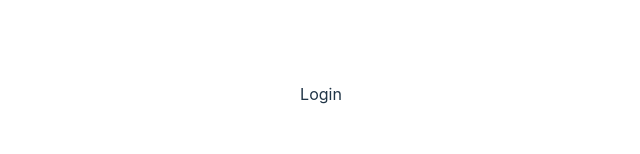
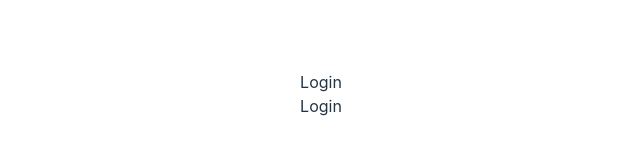
Before and after one commit to envicomm/DTS, a React (Vite) app: page / in a window 1280 px wide. Shown: the part 306-460 px from the top of the page, without its empty margins (319-959 px from the left). Built offline with nearby package versions, Linux system fonts and the light colour scheme.

Commit message:
logindesign

```diff
--- a/src/components/common/Login.tsx
+++ b/src/components/common/Login.tsx
@@ -4,6 +4,12 @@ import React from 'react'
 
 export const Login = () => {
   return (
-    <div className="w-full bg-black">Login</div>
+
+
+   <div className='min-h-screen w-screen grid grid-cols-2 gap-1'>
+      <div>Login</div>
+      <div>Login</div>
+
+    </div>
   )
 }
```
